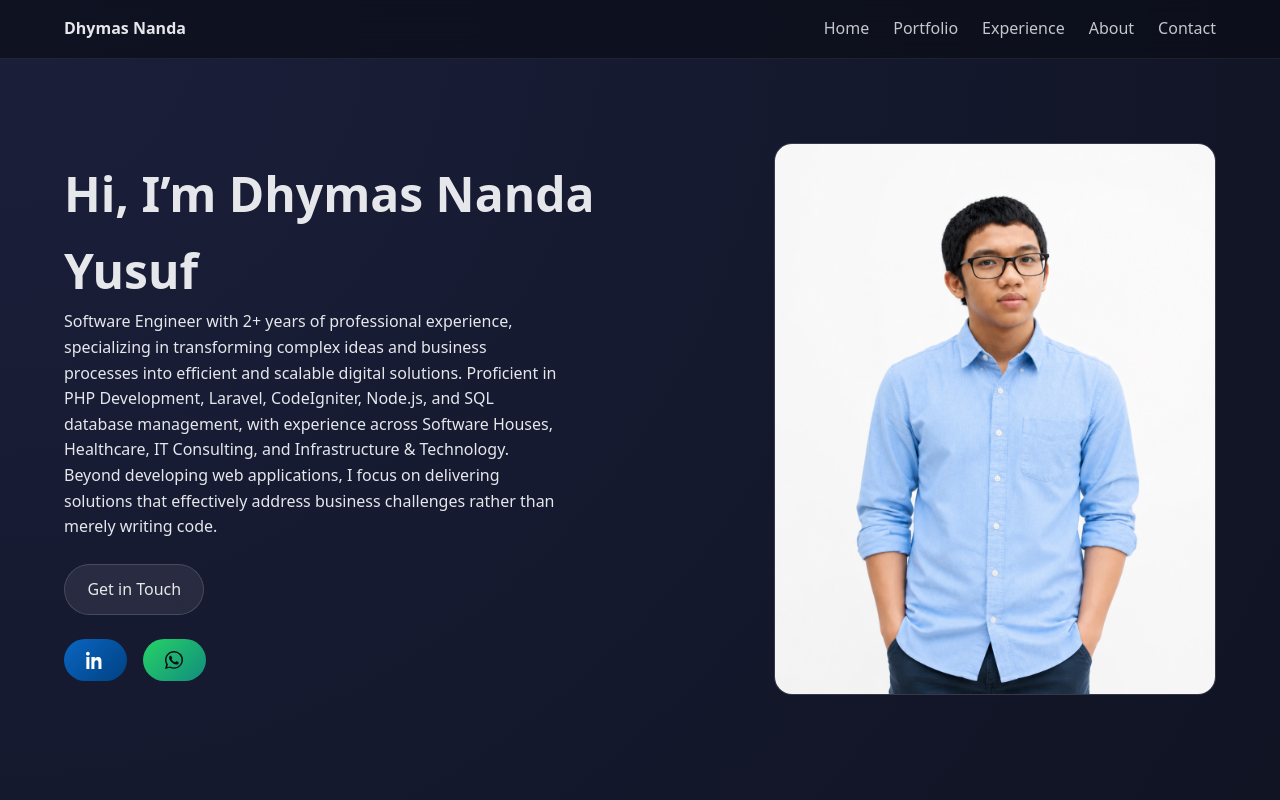
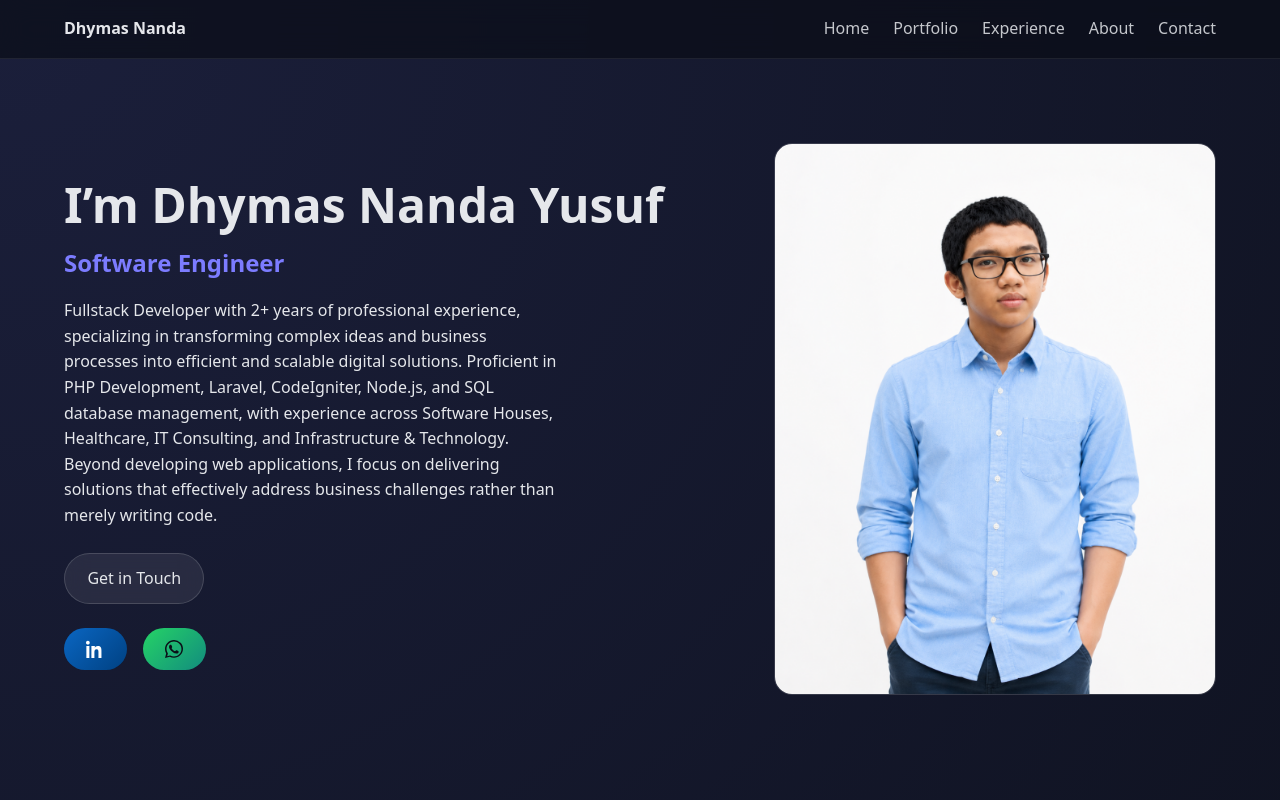
Before and after one commit to dhymasn/my-porto, a Next.js app: page / in a window 1280 px wide. Shown: the top 800 px of the page. Built offline with nearby package versions, Linux system fonts and the light colour scheme.

Commit message:
update my porto

```diff
--- a/components/Hero.jsx
+++ b/components/Hero.jsx
@@ -5,8 +5,9 @@ export default function Hero() {
   return (
     <section id="home" className="hero reveal">
         <div>
-        <h1>Hi, I’m Dhymas Nanda Yusuf</h1>
-        <p>Software Engineer with 2+ years of professional experience, specializing in transforming complex ideas and business processes into efficient and scalable digital solutions. Proficient in PHP Development, Laravel, CodeIgniter, Node.js, and SQL database management, with experience across Software Houses, Healthcare, IT Consulting, and Infrastructure & Technology. Beyond developing web applications, I focus on delivering solutions that effectively address business challenges rather than merely writing code.</p>
+        <h1>I’m Dhymas Nanda Yusuf</h1>
+        <h2>Software Engineer</h2>
+        <p>Fullstack Developer with 2+ years of professional experience, specializing in transforming complex ideas and business processes into efficient and scalable digital solutions. Proficient in PHP Development, Laravel, CodeIgniter, Node.js, and SQL database management, with experience across Software Houses, Healthcare, IT Consulting, and Infrastructure & Technology. Beyond developing web applications, I focus on delivering solutions that effectively address business challenges rather than merely writing code.</p>
         <div class="cta">
             <a href="#contact" class="btn">Get in Touch</a>
         </div>
```
